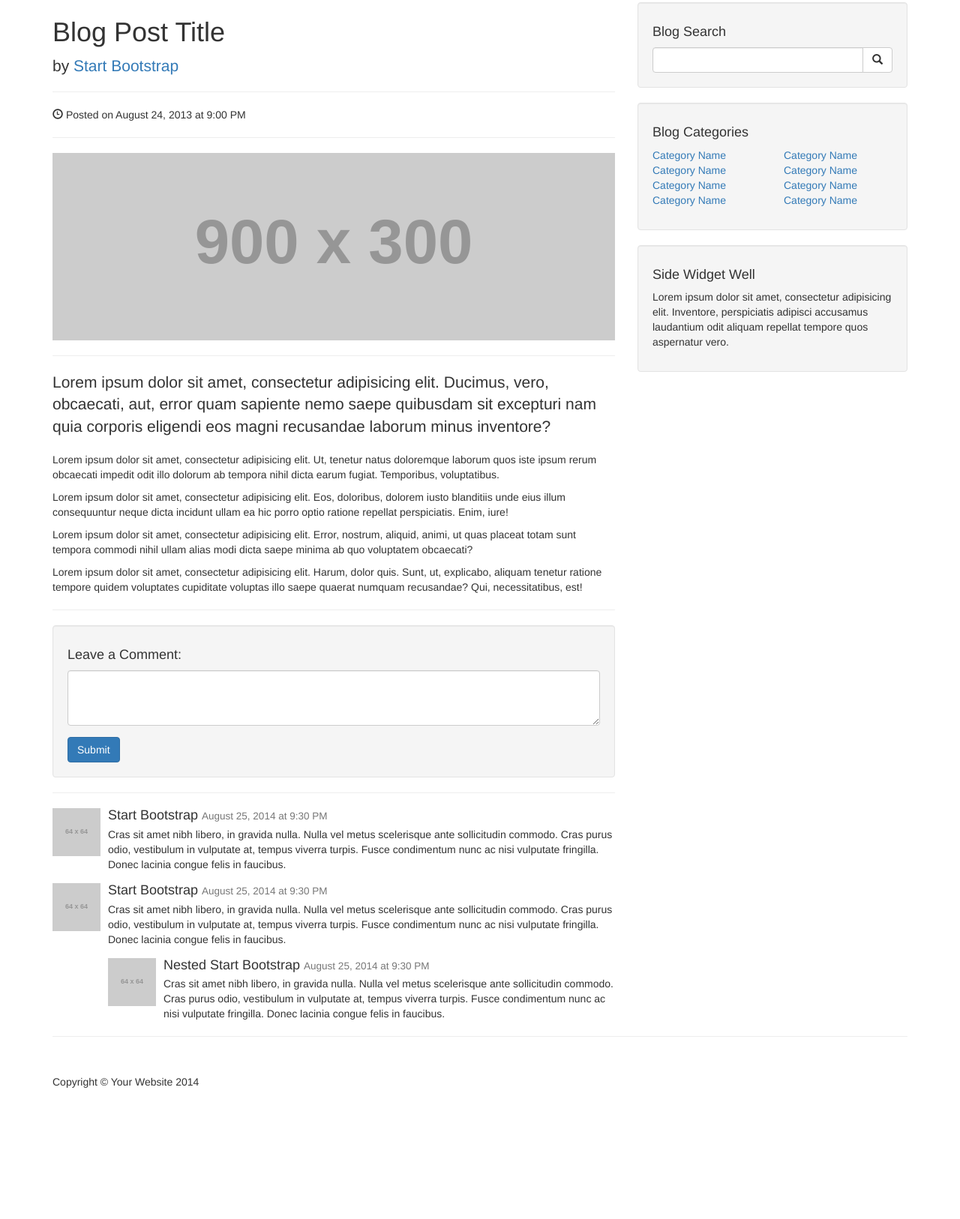
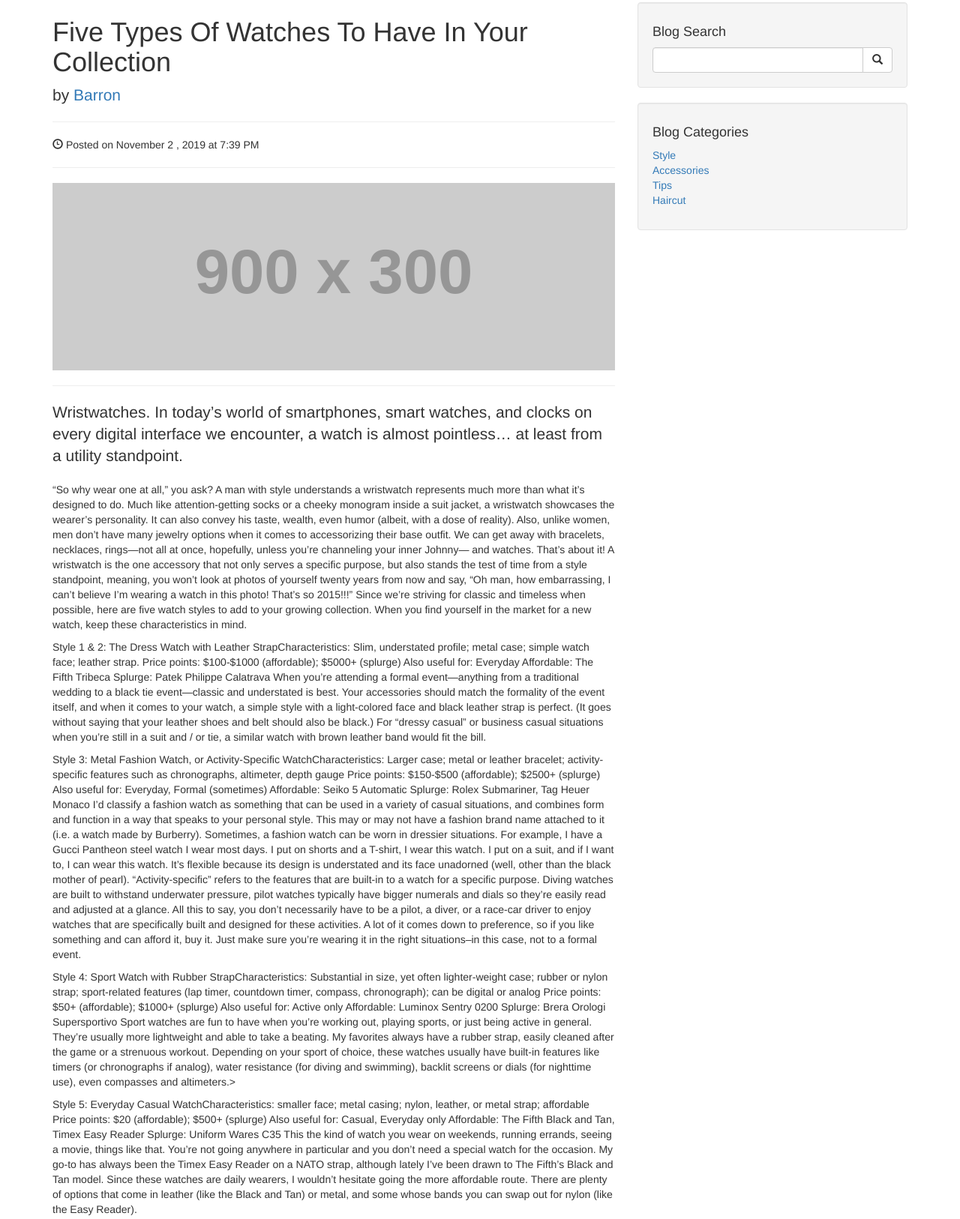
Before and after one commit to danvillealimondo/blog, a plain HTML site: page index.html in a window 1280 px wide. Shown: the part 67-1693 px from the top of the page at 75% size. Before the commit the page ends 1580 px from the top, so only its background shows below. Drawn offline with Linux system fonts and the light colour scheme; placeholder pictures from the web are drawn by us.

Commit message:
Update index.html

```diff
--- a/index.html
+++ b/index.html
@@ -9,7 +9,7 @@
     <meta name="description" content="">
     <meta name="author" content="">
 
-    <title>Blog Post - Start Bootstrap Template</title>
+    <title>Dan Blog</title>
 
     <!-- Bootstrap Core CSS -->
     <link href="css/bootstrap.min.css" rel="stylesheet">
@@ -39,7 +39,7 @@
                     <span class="icon-bar"></span>
                     <span class="icon-bar"></span>
                 </button>
-                <a class="navbar-brand" href="#">Start Bootstrap</a>
+                <a class="navbar-brand" href="#">Dan Blog</a>
             </div>
             <!-- Collect the nav links, forms, and other content for toggling -->
             <div class="collapse navbar-collapse" id="bs-example-navbar-collapse-1">
@@ -71,17 +71,17 @@
                 <!-- Blog Post -->
 
                 <!-- Title -->
-                <h1>Blog Post Title</h1>
+                <h1>Five Types Of Watches To Have In Your Collection</h1>
 
                 <!-- Author -->
                 <p class="lead">
-                    by <a href="#">Start Bootstrap</a>
+                    by <a href="#">Barron</a>
                 </p>
 
                 <hr>
 
                 <!-- Date/Time -->
-                <p><span class="glyphicon glyphicon-time"></span> Posted on August 24, 2013 at 9:00 PM</p>
+                <p><span class="glyphicon glyphicon-time"></span> Posted on November 2 , 2019 at 7:39 PM</p>
 
                 <hr>
 
@@ -91,12 +91,86 @@
                 <hr>
 
                 <!-- Post Content -->
-                <p class="lead">Lorem ipsum dolor sit amet, consectetur adipisicing elit. Ducimus, vero, obcaecati, aut, error quam sapiente nemo saepe quibusdam sit excepturi nam quia corporis eligendi eos magni recusandae laborum minus inventore?</p>
-                <p>Lorem ipsum dolor sit amet, consectetur adipisicing elit. Ut, tenetur natus doloremque laborum quos iste ipsum rerum obcaecati impedit odit illo dolorum ab tempora nihil dicta earum fugiat. Temporibus, voluptatibus.</p>
-                <p>Lorem ipsum dolor sit amet, consectetur adipisicing elit. Eos, doloribus, dolorem iusto blanditiis unde eius illum consequuntur neque dicta incidunt ullam ea hic porro optio ratione repellat perspiciatis. Enim, iure!</p>
-                <p>Lorem ipsum dolor sit amet, consectetur adipisicing elit. Error, nostrum, aliquid, animi, ut quas placeat totam sunt tempora commodi nihil ullam alias modi dicta saepe minima ab quo voluptatem obcaecati?</p>
-                <p>Lorem ipsum dolor sit amet, consectetur adipisicing elit. Harum, dolor quis. Sunt, ut, explicabo, aliquam tenetur ratione tempore quidem voluptates cupiditate voluptas illo saepe quaerat numquam recusandae? Qui, necessitatibus, est!</p>
+                <p class="lead">Wristwatches.
 
+In today’s world of smartphones, smart watches, and clocks on every digital interface we encounter, a watch is almost pointless… at least from a utility standpoint.</p>
+                <p>“So why wear one at all,” you ask?
+
+A man with style understands a wristwatch represents much more than what it’s designed to do.
+
+Much like attention-getting socks or a cheeky monogram inside a suit jacket, a wristwatch showcases the wearer’s personality. It can also convey his taste, wealth, even humor (albeit, with a dose of reality).
+
+Also, unlike women, men don’t have many jewelry options when it comes to accessorizing their base outfit.
+
+We can get away with bracelets, necklaces, rings—not all at once, hopefully, unless you’re channeling your inner Johnny— and watches. That’s about it!
+
+A wristwatch is the one accessory that not only serves a specific purpose, but also stands the test of time from a style standpoint, meaning, you won’t look at photos of yourself twenty years from now and say, “Oh man, how embarrassing, I can’t believe I’m wearing a watch in this photo! That’s so 2015!!!”
+
+Since we’re striving for classic and timeless when possible, here are five watch styles to add to your growing collection. When you find yourself in the market for a new watch, keep these characteristics in mind.</p>
+                <p>Style 1 & 2: The Dress Watch with Leather Strap<img src="">Characteristics: Slim, understated profile; metal case; simple watch face; leather strap.
+
+Price points: $100-$1000 (affordable); $5000+ (splurge)
+
+Also useful for: Everyday
+
+Affordable: The Fifth Tribeca
+
+Splurge: Patek Philippe Calatrava
+
+When you’re attending a formal event—anything from a traditional wedding to a black tie event—classic and understated is best.
+
+Your accessories should match the formality of the event itself, and when it comes to your watch, a simple style with a light-colored face and black leather strap is perfect. (It goes without saying that your leather shoes and belt should also be black.)
+
+For “dressy casual” or business casual situations when you’re still in a suit and / or tie, a similar watch with brown leather band would fit the bill.</p>
+                <p>Style 3: Metal Fashion Watch, or Activity-Specific Watch<img src="">Characteristics: Larger case; metal or leather bracelet; activity-specific features such as chronographs, altimeter, depth gauge
+
+Price points: $150-$500 (affordable); $2500+ (splurge)
+
+Also useful for: Everyday, Formal (sometimes)
+
+Affordable: Seiko 5 Automatic
+
+Splurge: Rolex Submariner, Tag Heuer Monaco
+
+I’d classify a fashion watch as something that can be used in a variety of casual situations, and combines form and function in a way that speaks to your personal style. This may or may not have a fashion brand name attached to it (i.e. a watch made by Burberry).
+
+Sometimes, a fashion watch can be worn in dressier situations. For example, I have a Gucci Pantheon steel watch I wear most days. I put on shorts and a T-shirt, I wear this watch. I put on a suit, and if I want to, I can wear this watch.
+
+It’s flexible because its design is understated and its face unadorned (well, other than the black mother of pearl).
+
+“Activity-specific” refers to the features that are built-in to a watch for a specific purpose. Diving watches are built to withstand underwater pressure, pilot watches typically have bigger numerals and dials so they’re easily read and adjusted at a glance.
+
+All this to say, you don’t necessarily have to be a pilot, a diver, or a race-car driver to enjoy watches that are specifically built and designed for these activities.
+
+A lot of it comes down to preference, so if you like something and can afford it, buy it. Just make sure you’re wearing it in the right situations–in this case, not to a formal event.</p>
+                <p>Style 4: Sport Watch with Rubber Strap<img src="">Characteristics: Substantial in size, yet often lighter-weight case; rubber or nylon strap; sport-related features (lap timer, countdown timer, compass, chronograph); can be digital or analog
+
+Price points: $50+ (affordable); $1000+ (splurge)
+
+Also useful for: Active only
+
+Affordable: Luminox Sentry 0200
+
+Splurge: Brera Orologi Supersportivo
+
+Sport watches are fun to have when you’re working out, playing sports, or just being active in general. They’re usually more lightweight and able to take a beating.
+
+My favorites always have a rubber strap, easily cleaned after the game or a strenuous workout. Depending on your sport of choice, these watches usually have built-in features like timers (or chronographs if analog), water resistance (for diving and swimming), backlit screens or dials (for nighttime use), even compasses and altimeters.></p>
+                <p>Style 5: Everyday Casual Watch<img src="">Characteristics: smaller face; metal casing; nylon, leather, or metal strap; affordable
+
+Price points: $20 (affordable); $500+ (splurge)
+
+Also useful for: Casual, Everyday only
+
+Affordable: The Fifth Black and Tan, Timex Easy Reader
+
+Splurge: Uniform Wares C35
+
+This the kind of watch you wear on weekends, running errands, seeing a movie, things like that. You’re not going anywhere in particular and you don’t need a special watch for the occasion.
+
+My go-to has always been the Timex Easy Reader on a NATO strap, although lately I’ve been drawn to The Fifth’s Black and Tan model.
+
+Since these watches are daily wearers, I wouldn’t hesitate going the more affordable route. There are plenty of options that come in leather (like the Black and Tan) or metal, and some whose bands you can swap out for nylon (like the Easy Reader).</p>
                 <hr>
 
                 <!-- Blog Comments -->
@@ -123,9 +197,9 @@
                     </a>
                     <div class="media-body">
                         <h4 class="media-heading">Start Bootstrap
-                            <small>August 25, 2014 at 9:30 PM</small>
+                            <small>November 2, 2016 at 11:59 PM</small>
                         </h4>
-                        Cras sit amet nibh libero, in gravida nulla. Nulla vel metus scelerisque ante sollicitudin commodo. Cras purus odio, vestibulum in vulputate at, tempus viverra turpis. Fusce condimentum nunc ac nisi vulputate fringilla. Donec lacinia congue felis in faucibus.
+                        Nice Blog Dan!
                     </div>
                 </div>
 
@@ -135,20 +209,20 @@
                         <img class="media-object" src="http://placehold.it/64x64" alt="">
                     </a>
                     <div class="media-body">
-                        <h4 class="media-heading">Start Bootstrap
-                            <small>August 25, 2014 at 9:30 PM</small>
+                        <h4 class="media-heading">John
+                            <small>November 3, 2016 at 9:30 AM</small>
                         </h4>
-                        Cras sit amet nibh libero, in gravida nulla. Nulla vel metus scelerisque ante sollicitudin commodo. Cras purus odio, vestibulum in vulputate at, tempus viverra turpis. Fusce condimentum nunc ac nisi vulputate fringilla. Donec lacinia congue felis in faucibus.
+                        Cool!
                         <!-- Nested Comment -->
                         <div class="media">
                             <a class="pull-left" href="#">
                                 <img class="media-object" src="http://placehold.it/64x64" alt="">
                             </a>
                             <div class="media-body">
-                                <h4 class="media-heading">Nested Start Bootstrap
-                                    <small>August 25, 2014 at 9:30 PM</small>
+                                <h4 class="media-heading">Cena
+                                    <small>November 3, 2016 at 9:35 AM</small>
                                 </h4>
-                                Cras sit amet nibh libero, in gravida nulla. Nulla vel metus scelerisque ante sollicitudin commodo. Cras purus odio, vestibulum in vulputate at, tempus viverra turpis. Fusce condimentum nunc ac nisi vulputate fringilla. Donec lacinia congue felis in faucibus.
+                                Not only cool but AWESOOMMME!
                             </div>
                         </div>
                         <!-- End Nested Comment -->
@@ -178,39 +252,25 @@
                 <div class="well">
                     <h4>Blog Categories</h4>
                     <div class="row">
-                        <div class="col-lg-6">
+                        <div class="col-lg-8">
                             <ul class="list-unstyled">
-                                <li><a href="#">Category Name</a>
+                                <li><a href="#">Style</a>
                                 </li>
-                                <li><a href="#">Category Name</a>
+                                <li><a href="#">Accessories</a>
                                 </li>
-                                <li><a href="#">Category Name</a>
+                                <li><a href="#">Tips</a>
                                 </li>
-                                <li><a href="#">Category Name</a>
+                                <li><a href="#">Haircut</a>
                                 </li>
                             </ul>
                         </div>
-                        <div class="col-lg-6">
-                            <ul class="list-unstyled">
-                                <li><a href="#">Category Name</a>
-                                </li>
-                                <li><a href="#">Category Name</a>
-                                </li>
-                                <li><a href="#">Category Name</a>
-                                </li>
-                                <li><a href="#">Category Name</a>
-                                </li>
-                            </ul>
-                        </div>
+
                     </div>
                     <!-- /.row -->
                 </div>
 
                 <!-- Side Widget Well -->
-                <div class="well">
-                    <h4>Side Widget Well</h4>
-                    <p>Lorem ipsum dolor sit amet, consectetur adipisicing elit. Inventore, perspiciatis adipisci accusamus laudantium odit aliquam repellat tempore quos aspernatur vero.</p>
-                </div>
+
 
             </div>
 
@@ -223,7 +283,7 @@
         <footer>
             <div class="row">
                 <div class="col-lg-12">
-                    <p>Copyright &copy; Your Website 2014</p>
+                    <p>Copyright &copy; Dan Blog 2016</p>
                 </div>
             </div>
             <!-- /.row -->
```
